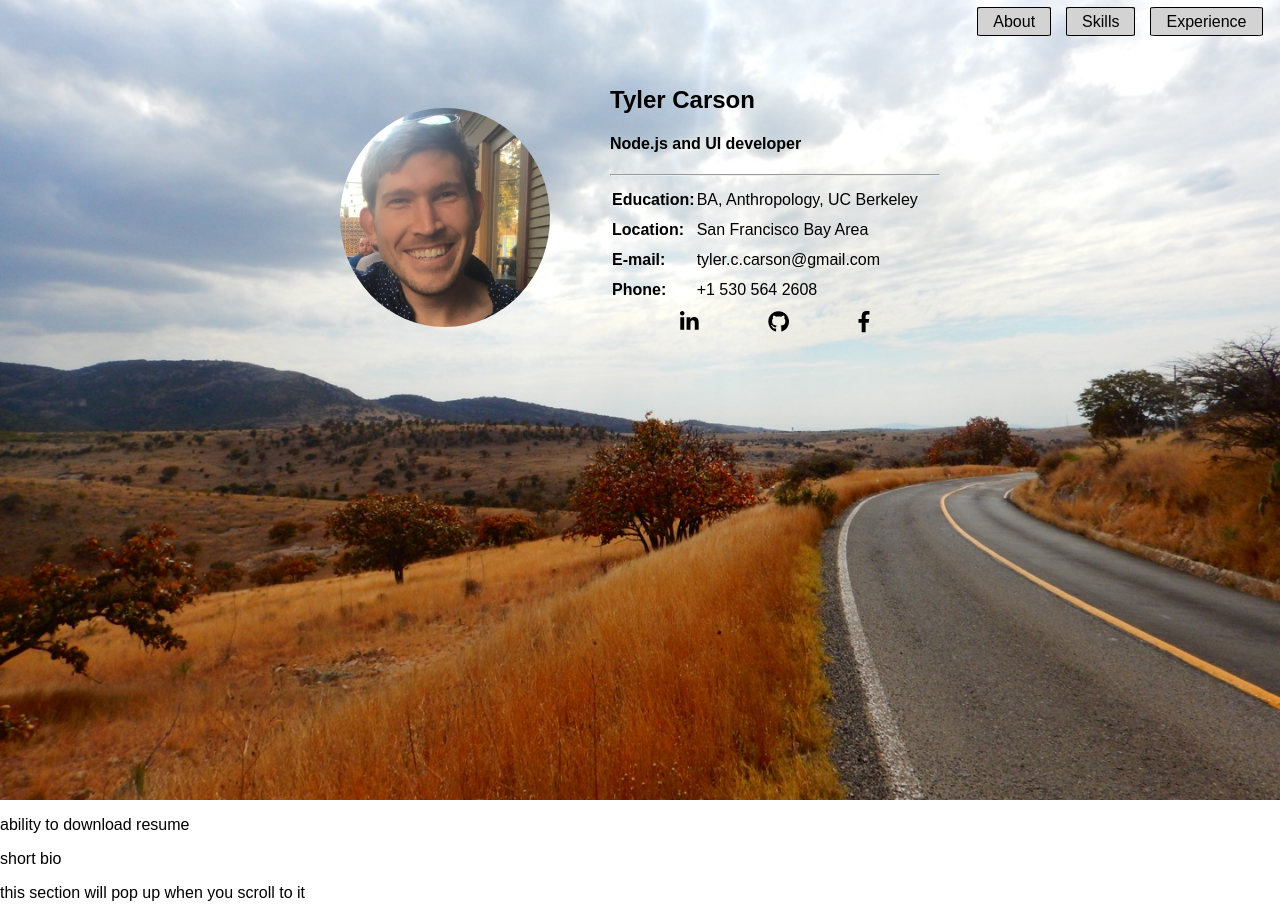
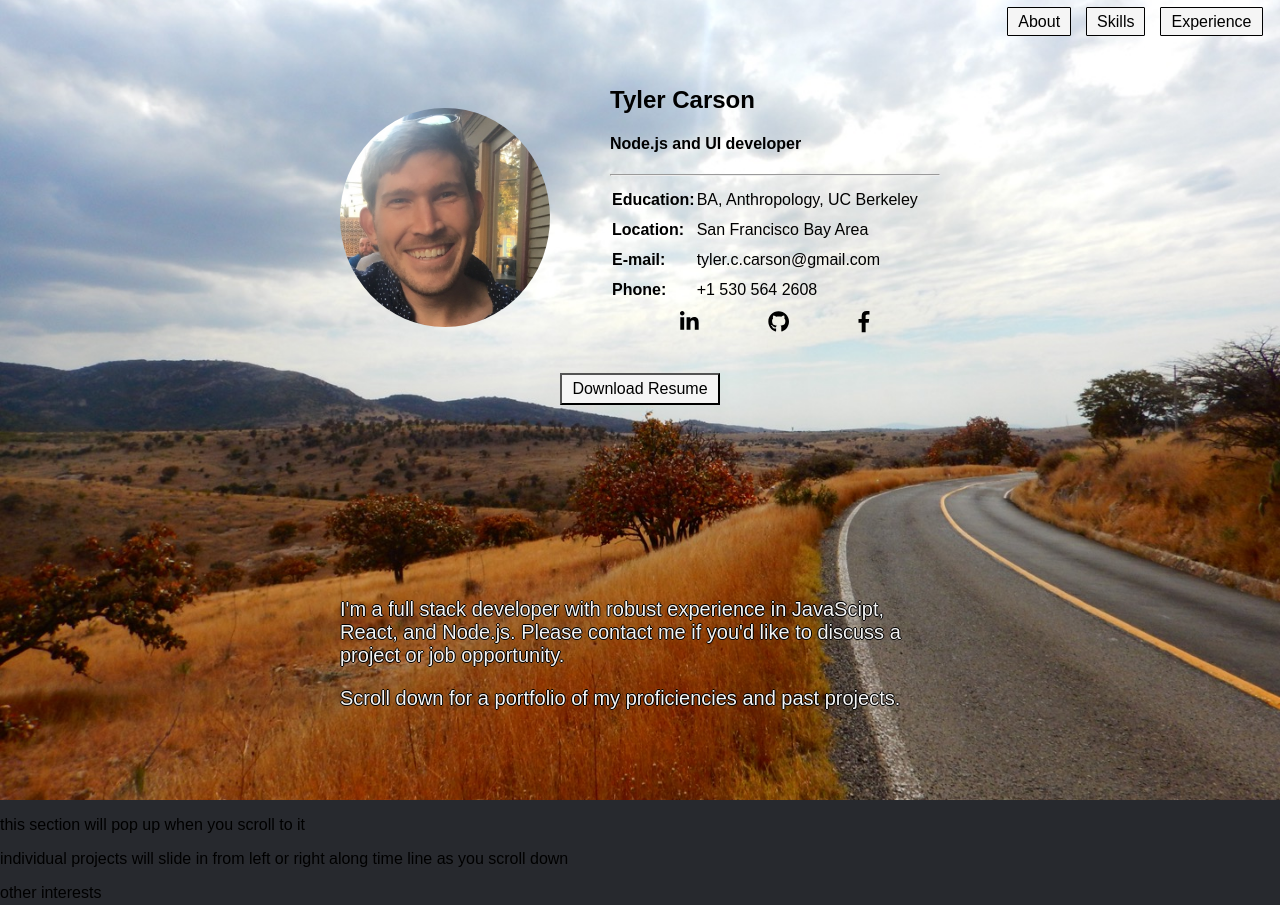
Before and after one commit to tylerccarson/Portfolio, a website: page public/index.html in a window 1280 px wide. Shown: the top 905 px of the page. Drawn offline with Linux system fonts and the light colour scheme.

Commit message:
complete about me section

```diff
--- a/public/index.html
+++ b/public/index.html
@@ -32,6 +32,7 @@
   <div class="bg">
   </div>
 
+  <div class="content">
     <div id="about" class="row">
 
       <div class="column left">
@@ -69,9 +70,20 @@
 
     </div>
 
-  <p>ability to download resume</p>
-  <p>short bio</p>
+    <div class="resume">
+      <a href="./Tyler Carson Resume.pdf" download>
+        <button>Download Resume</button>
+      </a>
+    </div>
 
+    <div class="bio">
+      <p>I'm a full stack developer with robust experience in JavaScipt, React, and Node.js. Please contact me if you'd like to discuss a project or job opportunity.</p>
+      <p>Scroll down for a portfolio of my proficiencies and past projects.</p>
+    </div>
+
+  </div>
+
+  <div class="portfolio">
     <div id="skills">
       <p>this section will pop up when you scroll to it</p>
     </div>
@@ -83,6 +95,7 @@
     <div id="interests">
       <p>other interests</p>
     </div>
+  </div>
 
 </body>
 </html>
--- a/public/style.css
+++ b/public/style.css
@@ -2,16 +2,17 @@ body, html {
   height: 100%;
   margin: 0;
   font-family: Arial;
+  background-color: #27292e
 }
 
 li a {
   color: black;
   text-decoration: none;
-  background: lightgrey;
-  padding: 5px 15px;
-  border: solid;
-  border-width: 1.5px;
-  border-radius: 5%;
+  background: whitesmoke;
+  padding: 5px 10px;
+  border-style: solid;
+  border-width: 1px;
+  border-radius: 1px;
 }
 
 a {
@@ -41,6 +42,28 @@ img {
 
 td {
   padding: 5px 0px;
+}
+
+button {
+  color: black;
+  background: whitesmoke;
+  font-size: 16px;
+  padding: 5px 10px;
+}
+
+.content {
+  position: absolute;
+  top: 5%;
+  width: 100%
+}
+
+.content > div {
+  position: relative;
+  left: 50%;
+  -webkit-transform: translateX(-50%);
+  transform: translateX(-50%);
+  width: 55%;
+  max-width: 600px;
 }
 
 .header {
@@ -95,14 +118,23 @@ td {
   margin: 5px 0px;
 }
 
+.resume {
+  display: flex;
+  justify-content: center;
+}
+
+.bio {
+  color: whitesmoke;
+  font-size: 20px;
+  text-shadow: -1px 0 black, 0 1px black, 1px 0 black, 0 -1px black;
+  padding: 1%;
+  margin-top: 12.5%;
+}
+
+.portfolio {
+
+}
+
 #about {
-  position: absolute;
-  top: 5%;
-  left: 50%;
-  -webkit-transform: translateX(-50%);
-  transform: translateX(-50%);
-  padding: 2% 5%;
-  color: black;
-  width: 55%;
-  max-width: 600px;
+  padding: 2% 5% 0%;
 }
```
Also changed, not shown: 1 other file. Lines whose indentation alone changed are shown as unchanged.
